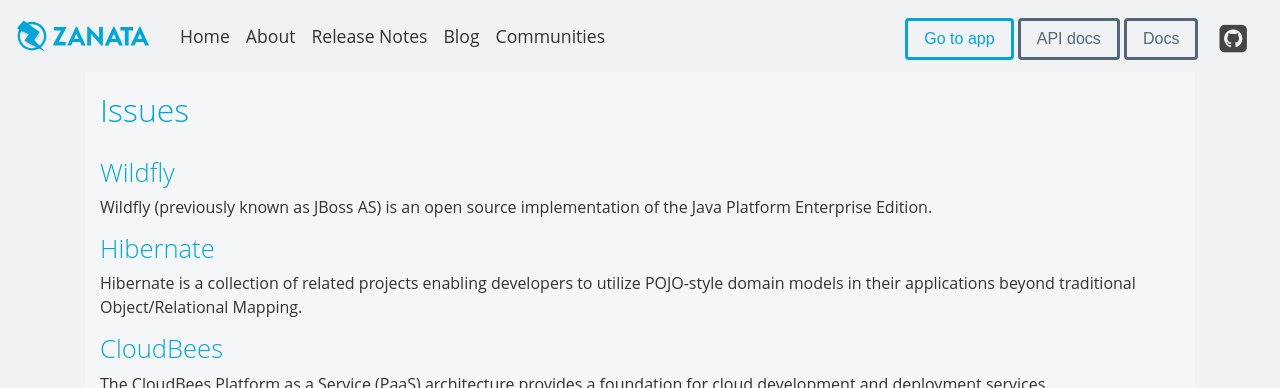
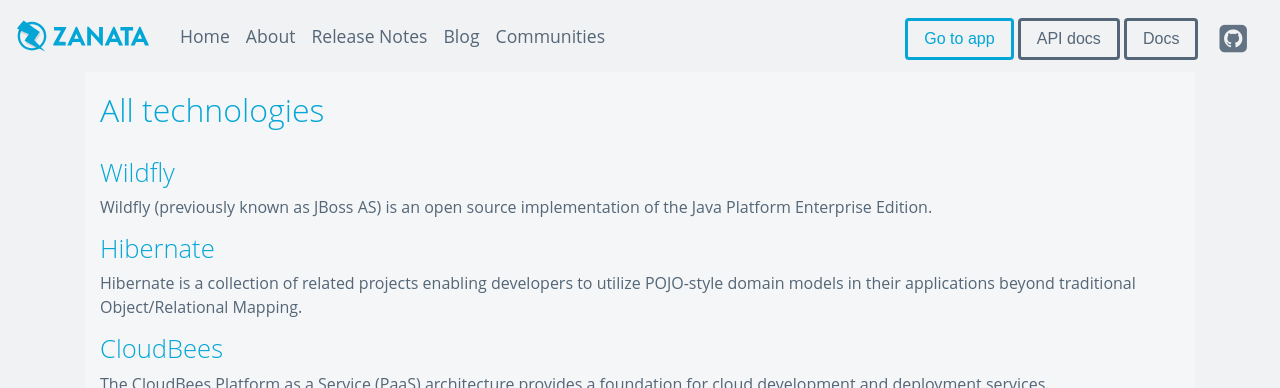
Before and after one commit to zanata/zanata.github.io, a Jekyll site: the page redesign/technologies.html, which Jekyll copies as it is, in a window 1280 px wide, cut to the strip 0-388 px from the top of the page. Built offline with Jekyll 4.4.1, drawn with Linux system fonts in a browser that asks for light colours; nearby versions of some CDN libraries; Markdown is read by kramdown in place of the engine named in the settings.

Commit message:
minor fixes

```diff
--- a/redesign/technologies.html
+++ b/redesign/technologies.html
@@ -55,7 +55,7 @@
     </div>
 </nav>
 <div class="container" id="not-home">
-    <h1>Issues</h1>
+    <h1>All technologies</h1>
     <h2><a href="http://www.jboss.org/">Wildfly</a></h2>
     <p>Wildfly (previously known as JBoss AS) is an open source implementation
         of the Java Platform Enterprise Edition.</p>
@@ -63,8 +63,7 @@
     <p>Hibernate is a collection of related projects enabling developers to utilize POJO-style domain models in their applications beyond traditional Object/Relational Mapping.</p>
     <h2><a href="https://cloudbees.com/">CloudBees</a></h2>
     <p>The CloudBees Platform as a Service (PaaS) architecture provides a foundation for cloud development and deployment services.</p>
-    <p><img class="pull-right"
-            src="http://www.cloudbees.com/sites/default/files/Button-Built-on-CB-1.png"></p>
+    <p><img src="http://www.cloudbees.com/sites/default/files/Button-Built-on-CB-1.png"></p>
 </div>
 <footer class="footer">
     <div class="container d-sm-inline-block d-md-inline-flex">
--- a/redesign/zanata.css
+++ b/redesign/zanata.css
@@ -6,7 +6,7 @@
 body {
     font-family: 'Open Sans', 'Source Sans Pro', 'Helvetica', sans-serif;
     background-color: #F0F2F4;
-    color: #333;
+    color: #546677;
 }
 #not-home.container {
     padding: 60px 15px 30px;
@@ -244,7 +244,7 @@
 }
 .navbar-inverse .navbar-nav .nav-link,
 .navbar-inverse .navbar-nav .active>.nav-link {
-    color: #333;
+    color: #546677;
 }
 .navbar-inverse .navbar-nav .active>.nav-link {
     font-weight: 600;
@@ -259,7 +259,7 @@
     width: 6rem !important;
 }
 i.fa.fa-github-square {
-    color: #333;
+    color: #546677;
     vertical-align: middle;
     opacity: 0.9;
 }
@@ -297,6 +297,9 @@
 }
 .nav-tabs .nav-link {
     font-size: 0.875rem;
+}
+.nav-tabs .nav-item.show .nav-link, .nav-tabs .nav-link.active {
+    color: #546677;
 }
 /* Extra small devices (portrait phones, less than 576px) */
 /* No media query since this is the default in Bootstrap */
@@ -352,9 +355,6 @@
     .tab-content {
         padding-top: 2rem;
     }
-    .shortish-page .footer {
-        position: absolute;
-    }
 }
 /* Medium devices (tablets, 768px and up) */
 
@@ -385,6 +385,9 @@
     .jumbotron p.small {
         padding-top: 1rem;
     }
+    .shortish-page .footer {
+        position: absolute;
+    }
 }
 
 @media (min-width: 1110px) and (max-width: 1134px) {}
```
Also changed, not shown: redesign/blog.html (+6 -6 lines).
